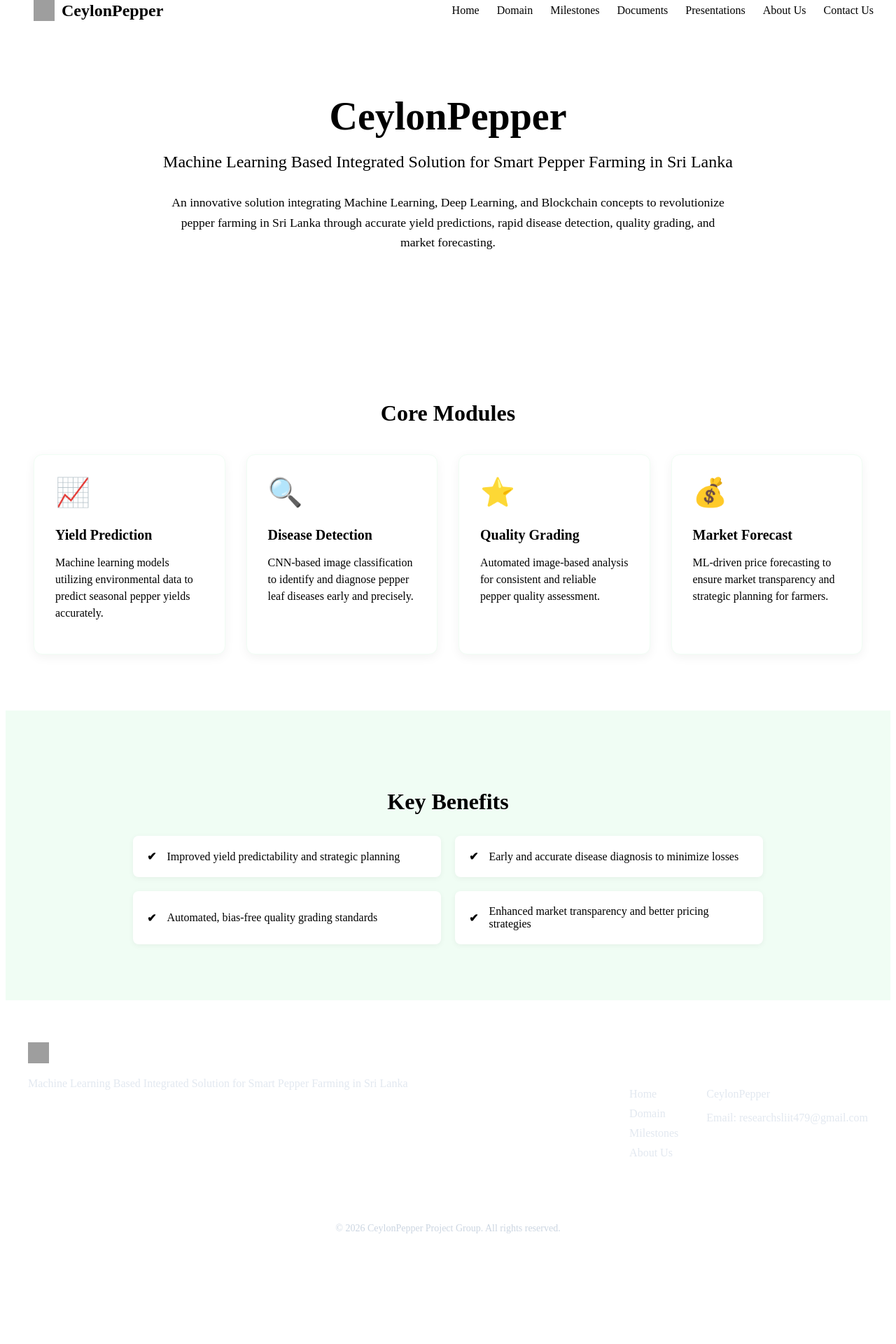
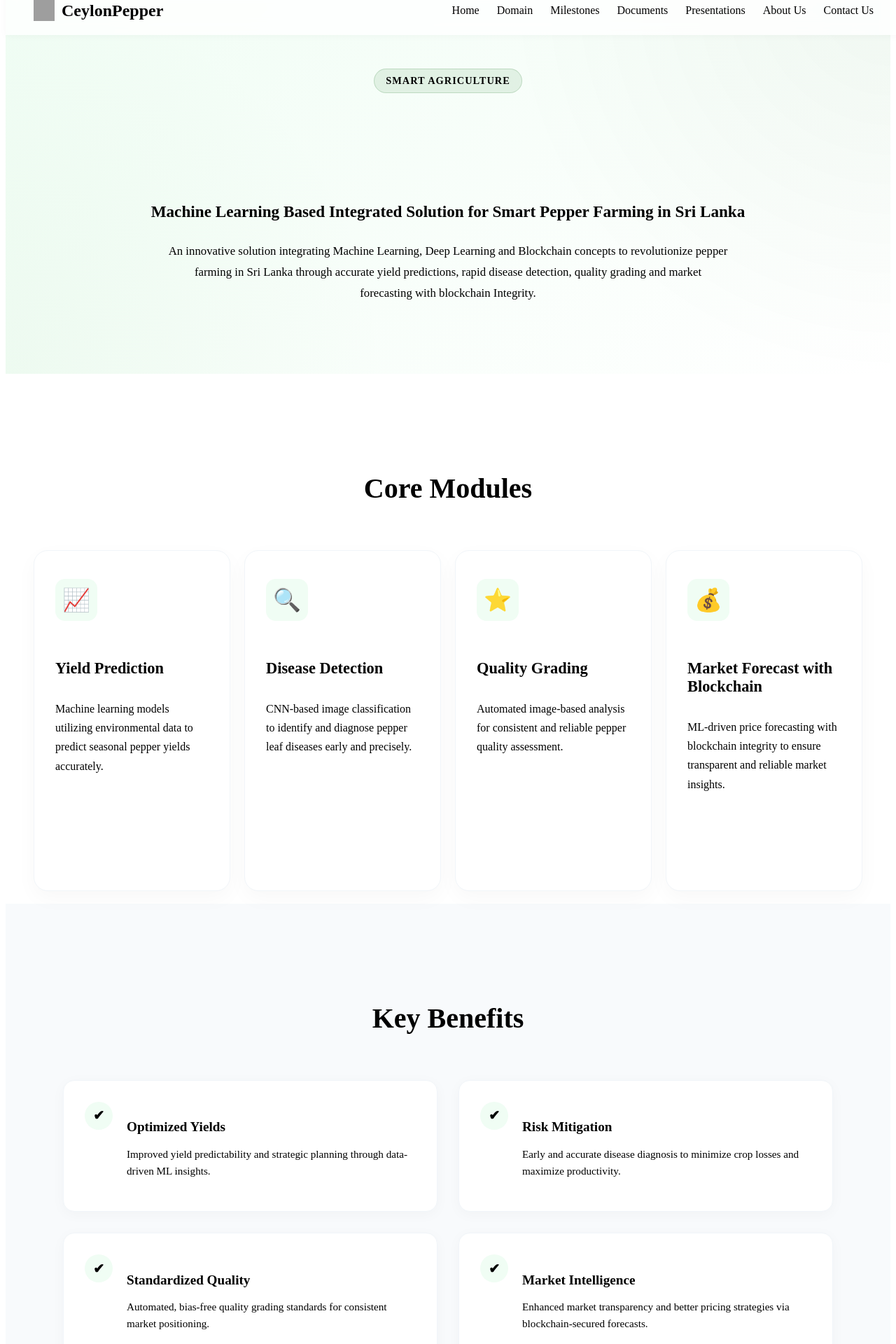
Before and after one commit to JanudiAdhikari/CeylonPepper, a React (Vite) app: page / in a window 1280 px wide. Shown: the part 20-1940 px from the top of the page at 70% size. Before the commit the page ends 1825 px from the top, so only its background shows below. Built offline with nearby package versions, Linux system fonts and the light colour scheme; grey boxes are pictures that could not be loaded; the HTML template or start-up script is replaced by a standard one.

Commit message:
Modifed the home page

```diff
--- a/index.html
+++ b/index.html
@@ -5,6 +5,9 @@
   <meta charset="UTF-8" />
   <meta name="viewport" content="width=device-width, initial-scale=1.0" />
   <link rel="icon" type="image/png" href="/src/assets/logo_circle.png" />
+  <link rel="preconnect" href="https://fonts.googleapis.com">
+  <link rel="preconnect" href="https://fonts.gstatic.com" crossorigin>
+  <link href="https://fonts.googleapis.com/css2?family=Poppins:ital,wght@0,100;0,200;0,300;0,400;0,500;0,600;0,700;0,800;0,900;1,100;1,200;1,300;1,400;1,500;1,600;1,700;1,800;1,900&display=swap" rel="stylesheet">
   <title>CeylonPepper</title>
 </head>
 
--- a/src/components/Footer.jsx
+++ b/src/components/Footer.jsx
@@ -12,7 +12,7 @@ const Footer = () => {
                         <img src={logo} alt="CeylonPepper Logo" className="logo-icon" />
                         <span className="logo-text">CeylonPepper</span>
                     </div>
-                    <p>Machine Learning Based Integrated Solution for Smart Pepper Farming in Sri Lanka</p>
+                    <p>Revolutionizing pepper farming in Sri Lanka through innovative Machine Learning and Blockchain solutions for a smarter agricultural future.</p>
                 </div>
 
                 <div className="footer-links">
@@ -26,9 +26,9 @@ const Footer = () => {
                 </div>
 
                 <div className="footer-contact">
-                    <h4>Contact Us</h4>
-                    <p>CeylonPepper</p>
-                    <p>Email: researchsliit479@gmail.com</p>
+                    <h4>Get In Touch</h4>
+                    <p>📍 SLIIT, Sri Lanka</p>
+                    <p>📧 researchsliit479@gmail.com</p>
                 </div>
             </div>
             <div className="footer-bottom">
--- a/src/pages/Domain.jsx
+++ b/src/pages/Domain.jsx
@@ -159,7 +159,7 @@ const Domain = () => {
                         </div>
                         <div className="tech-card shadow-card" style={{ padding: '20px', textAlign: 'center', borderRadius: '8px', border: '1px solid #f3f4f6' }}>
                             <h5 style={{ color: 'var(--primary)', marginBottom: '10px', fontSize: '1.1rem' }}>Databases</h5>
-                            <p style={{ fontWeight: '500', color: '#374151', margin: 0 }}>MongoDB, SQLite</p>
+                            <p style={{ fontWeight: '500', color: '#374151', margin: 0 }}>MongoDB</p>
                         </div>
                         <div className="tech-card shadow-card" style={{ padding: '20px', textAlign: 'center', borderRadius: '8px', border: '1px solid #f3f4f6' }}>
                             <h5 style={{ color: 'var(--primary)', marginBottom: '10px', fontSize: '1.1rem' }}>APIs</h5>
--- a/src/pages/Home.jsx
+++ b/src/pages/Home.jsx
@@ -6,11 +6,15 @@ const Home = () => {
     <div className="fade-in">
       {/* Hero Section */}
       <section className="hero">
-        <div className="container text-center">
-          <h1 className="hero-title">CeylonPepper</h1>
+        <div className="hero-background"></div>
+        <div className="container hero-content text-center">
+          <div className="hero-badge">Smart Agriculture</div>
+          <h1 className="hero-title">
+            <span className="text-gradient">CeylonPepper</span>
+          </h1>
           <h2 className="hero-subtitle">Machine Learning Based Integrated Solution for Smart Pepper Farming in Sri Lanka</h2>
           <p className="hero-abstract">
-            An innovative solution integrating Machine Learning, Deep Learning, and Blockchain concepts to revolutionize pepper farming in Sri Lanka through accurate yield predictions, rapid disease detection, quality grading, and market forecasting.
+            An innovative solution integrating Machine Learning, Deep Learning and Blockchain concepts to revolutionize pepper farming in Sri Lanka through accurate yield predictions, rapid disease detection, quality grading and market forecasting with blockchain Integrity.
           </p>
         </div>
       </section>
@@ -37,8 +41,8 @@ const Home = () => {
             </div>
             <div className="feature-card">
               <div className="feature-icon">💰</div>
-              <h4>Market Forecast</h4>
-              <p>ML-driven price forecasting to ensure market transparency and strategic planning for farmers.</p>
+              <h4>Market Forecast with Blockchain</h4>
+              <p>ML-driven price forecasting with blockchain integrity to ensure transparent and reliable market insights.</p>
             </div>
           </div>
         </div>
@@ -50,20 +54,46 @@ const Home = () => {
           <h3 className="section-title">Key Benefits</h3>
           <div className="benefits-grid">
             <div className="benefit-item">
-              <span className="benefit-icon">✔</span>
-              <span>Improved yield predictability and strategic planning</span>
+              <div className="benefit-icon-wrapper">✔</div>
+              <div className="benefit-text">
+                <h4>Optimized Yields</h4>
+                <p>Improved yield predictability and strategic planning through data-driven ML insights.</p>
+              </div>
             </div>
             <div className="benefit-item">
-              <span className="benefit-icon">✔</span>
-              <span>Early and accurate disease diagnosis to minimize losses</span>
+              <div className="benefit-icon-wrapper">✔</div>
+              <div className="benefit-text">
+                <h4>Risk Mitigation</h4>
+                <p>Early and accurate disease diagnosis to minimize crop losses and maximize productivity.</p>
+              </div>
             </div>
             <div className="benefit-item">
-              <span className="benefit-icon">✔</span>
-              <span>Automated, bias-free quality grading standards</span>
+              <div className="benefit-icon-wrapper">✔</div>
+              <div className="benefit-text">
+                <h4>Standardized Quality</h4>
+                <p>Automated, bias-free quality grading standards for consistent market positioning.</p>
+              </div>
             </div>
             <div className="benefit-item">
-              <span className="benefit-icon">✔</span>
-              <span>Enhanced market transparency and better pricing strategies</span>
+              <div className="benefit-icon-wrapper">✔</div>
+              <div className="benefit-text">
+                <h4>Market Intelligence</h4>
+                <p>Enhanced market transparency and better pricing strategies via blockchain-secured forecasts.</p>
+              </div>
+            </div>
+            <div className="benefit-item">
+              <div className="benefit-icon-wrapper">✔</div>
+              <div className="benefit-text">
+                <h4>Immutable Transparency</h4>
+                <p>Blockchain-backed data integrity ensuring trust and accountability across the entire supply chain.</p>
+              </div>
+            </div>
+            <div className="benefit-item">
+              <div className="benefit-icon-wrapper">✔</div>
+              <div className="benefit-text">
+                <h4>Seamless Accessibility</h4>
+                <p>Integrated mobile application for real-time monitoring and on-field management for farmers.</p>
+              </div>
             </div>
           </div>
         </div>
--- a/src/styles/Footer.css
+++ b/src/styles/Footer.css
@@ -1,83 +1,123 @@
 .footer {
-  background-color: var(--primary);
-  color: white;
-  padding: 60px 0 20px;
+  background-color: #0f172a; /* Sophisticated deep dark blue/gray */
+  color: #f8fafc;
+  padding: 80px 0 30px;
   margin-top: auto;
+  border-top: 1px solid rgba(255, 255, 255, 0.05);
 }
 
 .footer-container {
   max-width: 1200px;
   margin: 0 auto;
   padding: 0 20px;
-  display: flex;
-  flex-wrap: wrap;
-  gap: 40px;
-  justify-content: space-between;
+  display: grid;
+  grid-template-columns: 2fr 1fr 1fr;
+  gap: 60px;
+}
+
+@media (max-width: 768px) {
+  .footer-container {
+    grid-template-columns: 1fr;
+    gap: 40px;
+  }
 }
 
 .footer-brand {
-  flex: 1;
-  min-width: 300px;
-}
-
-.footer-brand .logo-icon {
-  color: var(--accent);
-}
-
-.footer-brand .logo-text {
-  font-size: 24px;
-  font-weight: 700;
-  color: white;
+  display: flex;
+  flex-direction: column;
+  gap: 20px;
 }
 
 .footer-brand .footer-logo {
   display: flex;
   align-items: center;
-  gap: 10px;
-  margin-bottom: 15px;
+  gap: 12px;
+}
+
+.footer-brand .logo-text {
+  font-size: 1.8rem;
+  font-weight: 800;
+  color: white;
+  letter-spacing: -0.5px;
+}
+
+.footer-brand .logo-icon {
+  width: 40px;
+  height: 40px;
+  border-radius: 50%;
+  border: 2px solid var(--primary);
 }
 
 .footer-brand p {
-  color: #e2e8f0;
-  line-height: 1.6;
+  color: #94a3b8;
+  line-height: 1.8;
+  max-width: 400px;
+  font-size: 1rem;
 }
 
 .footer-links h4,
 .footer-contact h4 {
-  font-size: 18px;
-  margin-bottom: 20px;
-  color: var(--accent);
+  font-size: 1.2rem;
+  margin-bottom: 25px;
+  color: white;
+  font-weight: 700;
+  position: relative;
+}
+
+.footer-links h4::after,
+.footer-contact h4::after {
+  content: '';
+  position: absolute;
+  left: 0;
+  bottom: -8px;
+  width: 30px;
+  height: 2px;
+  background-color: var(--primary);
 }
 
 .footer-links ul {
   list-style: none;
-}
-
-.footer-links li {
-  margin-bottom: 10px;
+  display: flex;
+  flex-direction: column;
+  gap: 15px;
 }
 
 .footer-links a {
-  color: #e2e8f0;
+  color: #94a3b8;
   text-decoration: none;
-  transition: color 0.3s;
+  transition: all 0.3s ease;
+  font-size: 1rem;
 }
 
 .footer-links a:hover {
-  color: white;
+  color: var(--secondary);
+  padding-left: 5px;
+}
+
+.footer-contact {
+  display: flex;
+  flex-direction: column;
+  gap: 15px;
 }
 
 .footer-contact p {
-  color: #e2e8f0;
-  margin-bottom: 10px;
+  color: #94a3b8;
+  display: flex;
+  align-items: center;
+  gap: 10px;
+  font-size: 1rem;
 }
 
 .footer-bottom {
   max-width: 1200px;
-  margin: 40px auto 0;
-  padding: 20px 20px 0;
-  border-top: 1px solid rgba(255, 255, 255, 0.1);
+  margin: 60px auto 0;
+  padding: 30px 20px 0;
+  border-top: 1px solid rgba(255, 255, 255, 0.05);
   text-align: center;
-  color: #cbd5e1;
-  font-size: 14px;
+  color: #64748b;
+  font-size: 0.9rem;
 }
+
+.footer-bottom p {
+  letter-spacing: 0.5px;
+}
--- a/src/styles/Pages.css
+++ b/src/styles/Pages.css
@@ -6,9 +6,23 @@
 }
 .section-title {
   color: var(--primary);
-  font-size: 32px;
-  margin-bottom: 30px;
+  font-size: 2.5rem;
+  margin-bottom: 50px;
   text-align: center;
+  font-weight: 800;
+  position: relative;
+  padding-bottom: 15px;
+}
+.section-title::after {
+  content: '';
+  position: absolute;
+  bottom: 0;
+  left: 50%;
+  transform: translateX(-50%);
+  width: 60px;
+  height: 4px;
+  background: var(--primary);
+  border-radius: 2px;
 }
 .text-center { text-align: center; }
 .fade-in { animation: fadeIn 0.5s ease-in; }
@@ -20,89 +34,236 @@
 
 /* Home Page */
 .hero {
-  background-color: var(--bg-color);
-  padding: 100px 20px 60px;
+  position: relative;
+  padding: 110px 20px 70px;
   text-align: center;
+  overflow: hidden;
+  background: linear-gradient(135deg, #f0fdf4 0%, #ffffff 100%);
+}
+.hero-background {
+  position: absolute;
+  top: 0;
+  left: 0;
+  width: 100%;
+  height: 100%;
+  background: radial-gradient(circle at top right, rgba(46, 125, 50, 0.05), transparent 40%),
+              radial-gradient(circle at bottom left, rgba(102, 187, 106, 0.05), transparent 40%);
+  z-index: 1;
+}
+.hero-content {
+  position: relative;
+  z-index: 2;
+  max-width: 1200px;
+  margin: 0 auto;
+}
+.hero-badge {
+  display: inline-block;
+  padding: 8px 16px;
+  background-color: rgba(46, 125, 50, 0.1);
+  color: var(--primary);
+  border-radius: 30px;
+  font-size: 0.9rem;
+  font-weight: 600;
+  margin-bottom: 25px;
+  letter-spacing: 1px;
+  text-transform: uppercase;
+  border: 1px solid rgba(46, 125, 50, 0.2);
 }
 .hero-title {
   font-size: 3.5rem;
-  color: var(--primary);
   margin-bottom: 20px;
   font-weight: 800;
+  line-height: 1.1;
+}
+.text-gradient {
+  background: linear-gradient(135deg, var(--primary) 0%, #1b5e20 100%);
+  -webkit-background-clip: text;
+  -webkit-text-fill-color: transparent;
+  background-clip: text;
 }
 .hero-subtitle {
-  font-size: 1.5rem;
+  font-size: 1.45rem;
   color: var(--text-dark);
-  margin-bottom: 30px;
-  font-weight: 500;
+  margin-bottom: 25px;
+  font-weight: 600;
+  line-height: 1.4;
+  white-space: nowrap;
 }
 .hero-abstract {
-  font-size: 1.1rem;
+  font-size: 1.05rem;
   color: var(--text-light);
   max-width: 800px;
-  margin: 0 auto 40px;
-  line-height: 1.6;
+  margin: 0 auto 30px;
+  line-height: 1.8;
+}
+.hero-actions {
+  display: flex;
+  justify-content: center;
+  gap: 20px;
+  margin-top: 40px;
+}
+.hero-btn {
+  padding: 14px 32px;
+  font-size: 1.1rem;
+  border-radius: 8px;
+  font-weight: 600;
+  transition: all 0.3s ease;
+}
+.btn-secondary {
+  background-color: white;
+  color: var(--text-dark);
+  border: 2px solid #e2e8f0;
+  cursor: pointer;
+}
+.btn-secondary:hover {
+  border-color: #cbd5e1;
+  background-color: #f8fafc;
+  transform: translateY(-2px);
+}
+.hero-btn.btn-primary:hover {
+  transform: translateY(-2px);
+  box-shadow: 0 10px 20px rgba(46, 125, 50, 0.2);
+}
+@media (max-width: 768px) {
+  .hero-title { font-size: 2.8rem; }
+  .hero-subtitle { font-size: 1.1rem; white-space: normal; }
+  .hero { padding: 100px 20px 60px; }
+  .hero-actions { flex-direction: column; gap: 15px; }
+  .hero-btn { width: 100%; }
 }
 
 .features {
-  padding: 80px 20px;
+  padding: 100px 20px;
   background-color: white;
+  position: relative;
 }
 .features-grid {
   display: grid;
-  grid-template-columns: repeat(auto-fit, minmax(250px, 1fr));
-  gap: 30px;
-  margin-top: 40px;
+  grid-template-columns: repeat(4, 1fr);
+  gap: 20px;
+  margin-top: 50px;
 }
 .feature-card {
   background: white;
-  padding: 30px;
-  border-radius: 12px;
-  box-shadow: 0 4px 15px rgba(0,0,0,0.05);
-  transition: transform 0.3s, box-shadow 0.3s;
-  border: 1px solid #f0fdf4;
+  padding: 40px 30px;
+  border-radius: 20px;
+  box-shadow: 0 10px 30px rgba(0,0,0,0.03);
+  transition: all 0.4s cubic-bezier(0.4, 0, 0.2, 1);
+  border: 1px solid #f1f5f9;
+  position: relative;
+  display: flex;
+  flex-direction: column;
+  height: 100%;
 }
 .feature-card:hover {
-  transform: translateY(-5px);
-  box-shadow: 0 8px 25px rgba(0,0,0,0.1);
+  transform: translateY(-10px);
+  box-shadow: 0 20px 40px rgba(46, 125, 50, 0.1);
+  border-color: rgba(46, 125, 50, 0.2);
 }
 .feature-icon {
-  font-size: 2.5rem;
-  margin-bottom: 15px;
+  font-size: 2rem;
+  margin-bottom: 25px;
+  width: 60px;
+  height: 60px;
+  background: #f0fdf4;
+  display: flex;
+  align-items: center;
+  justify-content: center;
+  border-radius: 14px;
+  color: var(--primary);
+  transition: all 0.3s ease;
+}
+.feature-card:hover .feature-icon {
+  transform: rotate(-5deg);
 }
 .feature-card h4 {
-  font-size: 1.25rem;
+  font-size: 1.4rem;
   margin-bottom: 15px;
   color: var(--text-dark);
+  font-weight: 700;
 }
 .feature-card p {
   color: var(--text-light);
-  line-height: 1.5;
+  line-height: 1.7;
+  font-size: 1rem;
+  flex: 1;
+}
+.feature-card::after {
+  content: '→';
+  position: absolute;
+  bottom: 30px;
+  right: 30px;
+  font-size: 1.2rem;
+  color: var(--primary);
+  opacity: 0;
+  transition: all 0.3s ease;
+  transform: translateX(-10px);
+}
+.feature-card:hover::after {
+  opacity: 1;
+  transform: translateX(0);
+}
+@media (max-width: 1024px) {
+  .features-grid {
+    grid-template-columns: repeat(2, 1fr);
+  }
+}
+@media (max-width: 600px) {
+  .features-grid {
+    grid-template-columns: 1fr;
+  }
 }
 
 .benefits {
-  background-color: #f0fdf4;
-  padding: 80px 20px;
+  background-color: #f8fafc;
+  padding: 100px 20px;
 }
 .benefits-grid {
   display: grid;
-  grid-template-columns: repeat(auto-fit, minmax(300px, 1fr));
-  gap: 20px;
-  max-width: 900px;
+  grid-template-columns: repeat(auto-fit, minmax(350px, 1fr));
+  gap: 30px;
+  max-width: 1100px;
   margin: 0 auto;
 }
 .benefit-item {
   display: flex;
+  align-items: flex-start;
+  gap: 20px;
+  background: white;
+  padding: 30px;
+  border-radius: 16px;
+  box-shadow: 0 4px 20px rgba(0,0,0,0.03);
+  transition: all 0.3s ease;
+  border: 1px solid #f1f5f9;
+}
+.benefit-item:hover {
+  transform: translateY(-5px);
+  box-shadow: 0 10px 30px rgba(0,0,0,0.08);
+  border-color: var(--secondary);
+}
+.benefit-icon-wrapper {
+  background-color: #f0fdf4;
+  color: var(--primary);
+  width: 40px;
+  height: 40px;
+  border-radius: 50%;
+  display: flex;
   align-items: center;
-  gap: 15px;
-  background: white;
-  padding: 20px;
-  border-radius: 8px;
-  box-shadow: 0 2px 8px rgba(0,0,0,0.05);
+  justify-content: center;
+  font-weight: bold;
+  flex-shrink: 0;
+  font-size: 1.2rem;
 }
-.benefit-icon {
-  color: var(--primary);
-  font-weight: bold;
+.benefit-text h4 {
+  margin-bottom: 8px;
+  color: var(--text-dark);
+  font-size: 1.2rem;
+  font-weight: 600;
+}
+.benefit-text p {
+  color: var(--text-light);
+  line-height: 1.6;
+  font-size: 0.95rem;
 }
 
 /* Domain Page */
--- a/src/styles/index.css
+++ b/src/styles/index.css
@@ -11,6 +11,7 @@
   margin: 0;
   padding: 0;
   box-sizing: border-box;
+  font-family: 'Poppins', sans-serif;
 }
 
 html {
@@ -18,7 +19,7 @@ html {
 }
 
 body {
-  font-family: 'Poppins', 'Inter', sans-serif;
+  font-family: 'Poppins', sans-serif;
   background-color: var(--bg-color);
   color: var(--text-dark);
 }
```
Also changed, not shown: src/styles/Navbar.css (+7 -5 lines).
